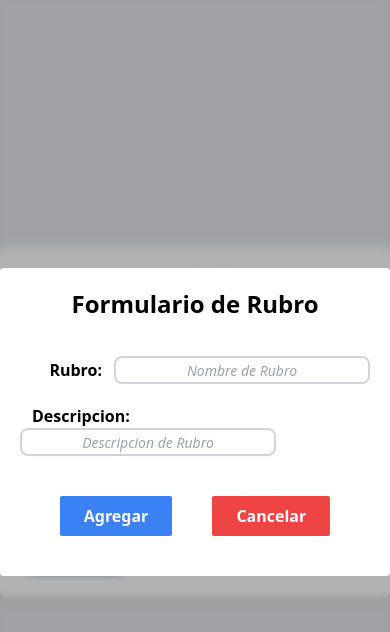
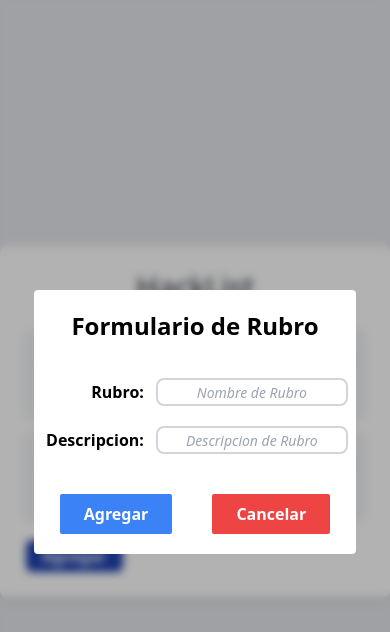
Before and after one commit to mauro25987/hackacademy-u3-ej3v2, a React (Vite) app: page / in a window 390 px wide. Both pictures are taken after a click on the button "Agregar". Shown: the top 632 px of the page. Built offline with nearby package versions, Linux system fonts and the light colour scheme.

Commit message:
Modal responsive

```diff
--- a/src/components/Modal.jsx
+++ b/src/components/Modal.jsx
@@ -32,14 +32,14 @@ function Modal({ setShowModal }) {
   return (
     <div className="fixed inset-0 flex items-center justify-center bg-black bg-opacity-30 backdrop-blur-sm">
       <form onSubmit={handleSubmit}>
-        <div className="flex flex-col items-center justify-center gap-5 rounded bg-white p-5">
+        <div className="flex flex-col items-center justify-center gap-5 rounded bg-white pt-5 sm:p-5">
           <div className="mb-4 text-2xl font-semibold">Formulario de Rubro</div>
           <div className="self-end">
             <label htmlFor="name" className="m-3 font-semibold">
               Rubro:
             </label>
             <input
-              className="w-64 rounded-lg border-2 border-gray-300 px-4 duration-200 placeholder:text-center placeholder:text-sm placeholder:italic focus:border-indigo-500 focus:outline-none"
+              className="mr-2 w-48 rounded-lg border-2 border-gray-300 px-4 duration-200 placeholder:text-center placeholder:text-sm placeholder:italic focus:border-indigo-500 focus:outline-none sm:mr-0 sm:w-64"
               id="name"
               name="name"
               value={ruber.name}
@@ -54,7 +54,7 @@ function Modal({ setShowModal }) {
               Descripcion:
             </label>
             <input
-              className="w-64 rounded-lg border-2 border-gray-300 px-4 duration-200 placeholder:text-center placeholder:text-sm placeholder:italic focus:border-indigo-500 focus:outline-none"
+              className="mr-2 w-48 rounded-lg border-2 border-gray-300 px-4 duration-200 placeholder:text-center placeholder:text-sm placeholder:italic focus:border-indigo-500 focus:outline-none sm:mr-0 sm:w-64"
               id="description"
               name="description"
               value={ruber.description}
```
